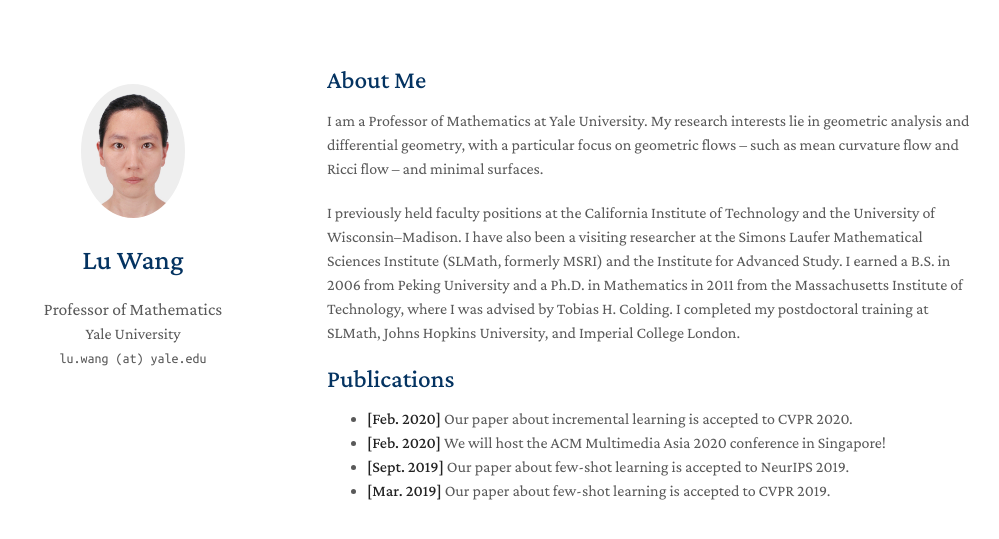
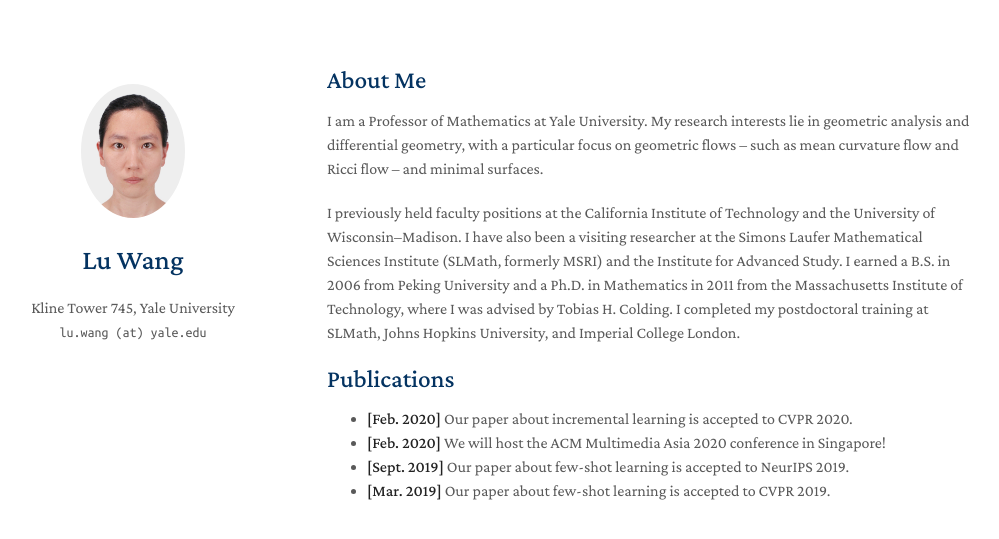
Before and after one commit to drwanglu/drwanglu.github.io, a Jekyll site: the page built from index.md, in a window 1280 px wide. Shown: the top 539 px of the page, without its empty margins (143-1142 px from the left). Built offline with Jekyll 4.4.1, drawn with Linux system fonts in a browser that asks for light colours; a style sheet for code colours, icons or effects is not loaded; our own code applies the rules of GitHub Pages for plain Markdown files.

Commit message:
Update _config.yml

```diff
--- a/_config.yml
+++ b/_config.yml
@@ -1,7 +1,6 @@
 # Basic Information
 title: Lu Wang
-position: Professor of Mathematics
-affiliation: Yale University
+affiliation: Kline Tower 745, Yale University
 email: lu.wang (at) yale.edu
 
 # Search Engine Optimization (SEO)
```
